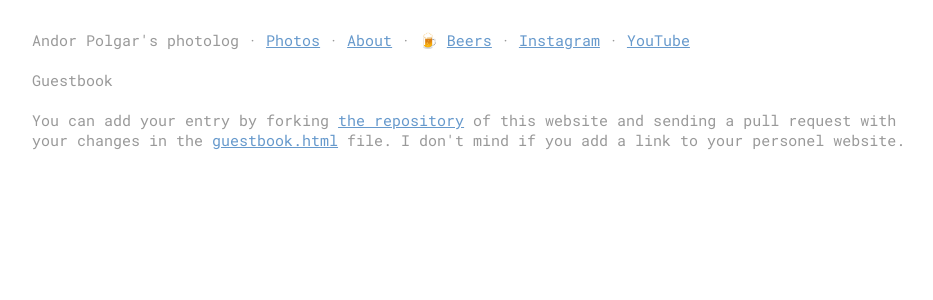
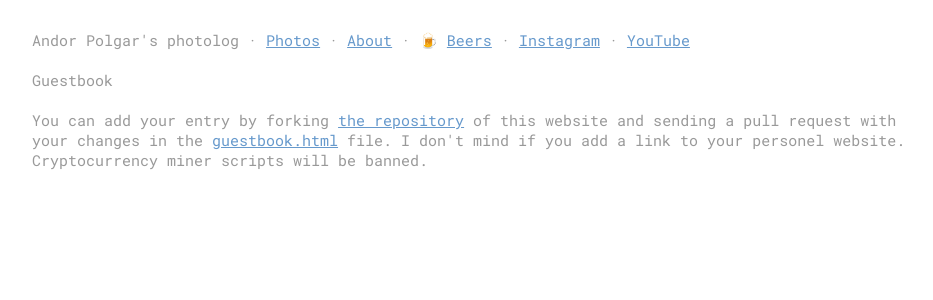
Before and after one commit to andormade/andor.cool, a Jekyll site: the page built from guestbook.html, in a window 1280 px wide. Shown: the top 300 px of the page, without its empty margins (167-1100 px from the left). Built offline with Jekyll 4.4.1, drawn with Linux system fonts in a browser that asks for light colours.

Commit message:
Update guestbook.html

```diff
--- a/guestbook.html
+++ b/guestbook.html
@@ -5,4 +5,4 @@
 
 <h2>Guestbook</h2>
 
-<p>You can add your entry by forking <a href="https://github.com/andormade/andor.cool">the repository</a> of this website and sending a pull request with your changes in the <a href="https://github.com/andormade/andor.cool/blob/master/guestbook.html">guestbook.html</a> file. I don't mind if you add a link to your personel website.</p>
+<p>You can add your entry by forking <a href="https://github.com/andormade/andor.cool">the repository</a> of this website and sending a pull request with your changes in the <a href="https://github.com/andormade/andor.cool/blob/master/guestbook.html">guestbook.html</a> file. I don't mind if you add a link to your personel website. Cryptocurrency miner scripts will be banned.</p>
```
